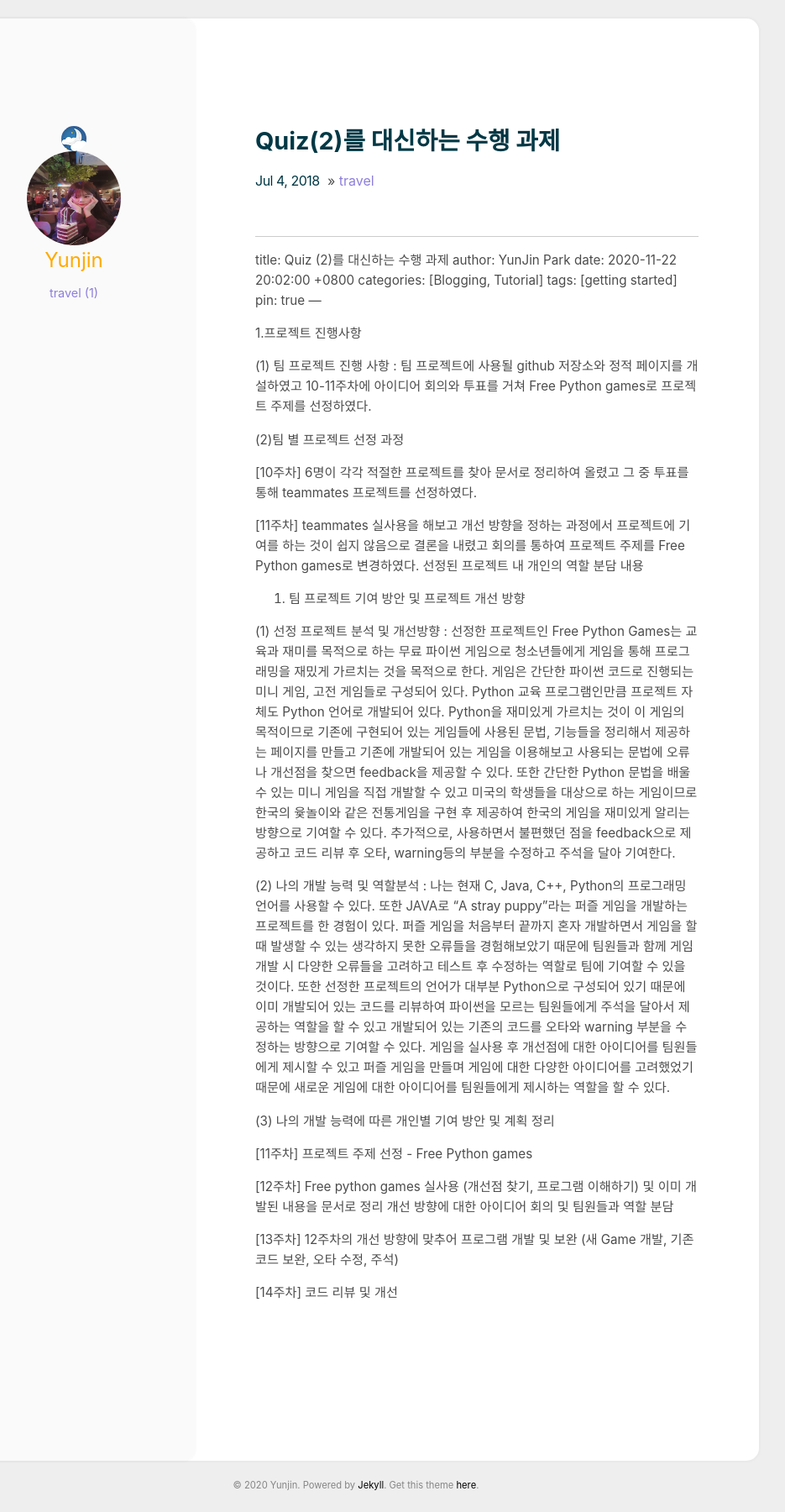
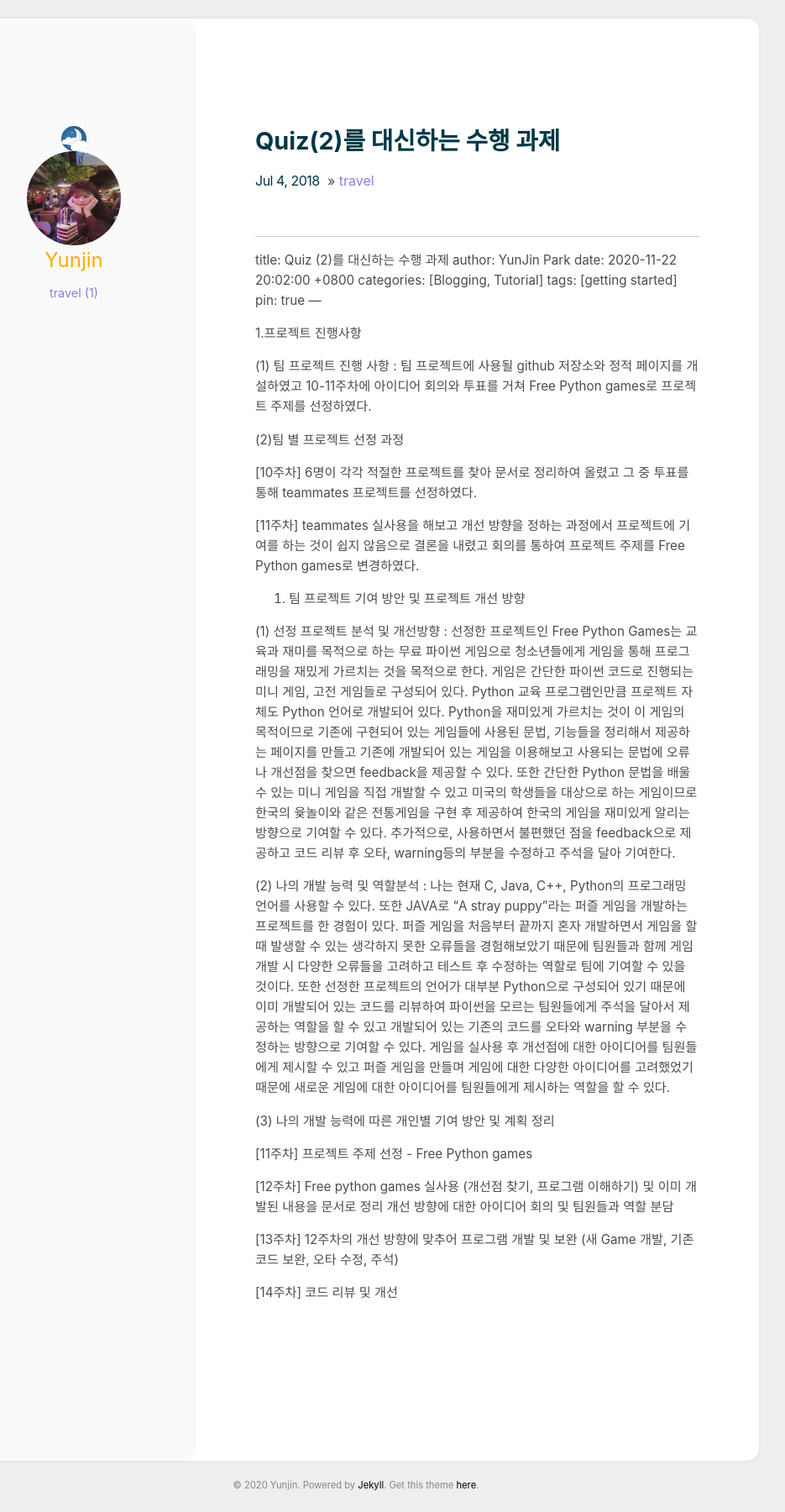
Before and after one commit to younjin0520/yunjin, a Jekyll site: the page built from _posts/2018-07-04-t1.md, in a window 1280 px wide. Shown: the whole page at 84% size, without its empty margins (216-1151 px from the left). Built offline with Jekyll 4.4.1, drawn with Linux system fonts in a browser that asks for light colours.

Commit message:
Update 2018-07-04-t1.md

```diff
--- a/_posts/2018-07-04-t1.md
+++ b/_posts/2018-07-04-t1.md
@@ -23,7 +23,6 @@ pin: true
 [10주차] 6명이 각각 적절한 프로젝트를 찾아 문서로 정리하여 올렸고 그 중 투표를 통해 teammates 프로젝트를 선정하였다.
 
 [11주차] teammates 실사용을 해보고 개선 방향을 정하는 과정에서 프로젝트에 기여를 하는 것이 쉽지 않음으로 결론을 내렸고 회의를 통하여 프로젝트 주제를 Free Python games로 변경하였다.
-선정된 프로젝트 내 개인의 역할 분담 내용
 
 2. 팀 프로젝트 기여 방안 및 프로젝트 개선 방향
 
```
